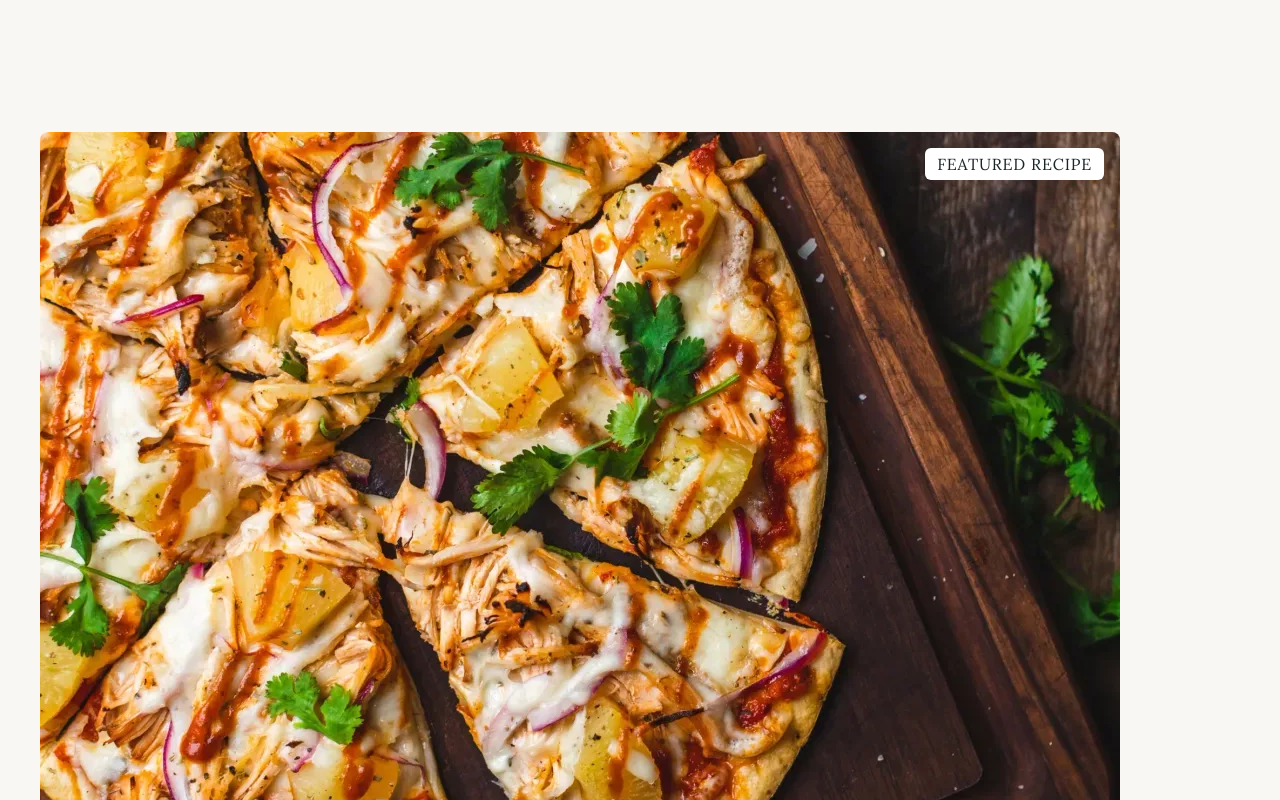
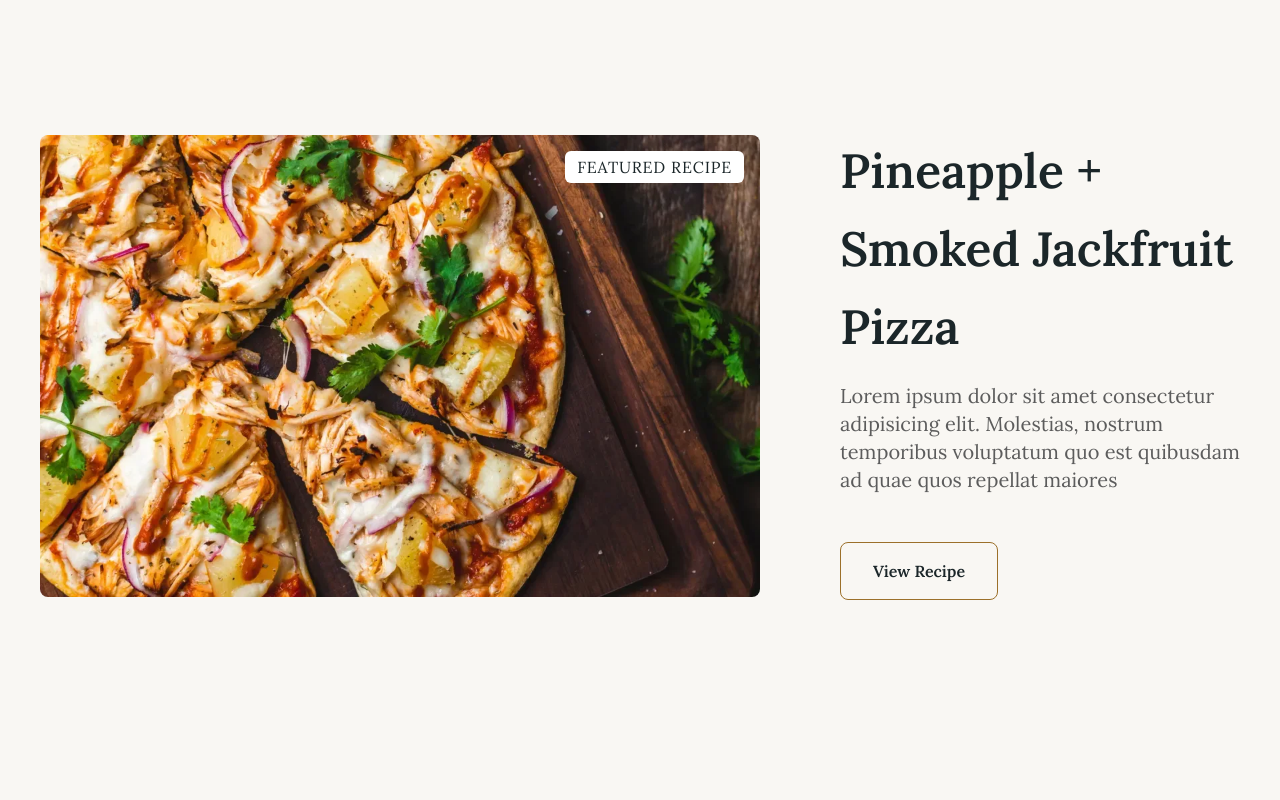
Before and after one commit to HossainRafi/Veggify, a React (Vite) app in the folder frontend/: page / in a window 1280 px wide. Shown: the part 528-1328 px from the top of the page. After the commit the page ends 1208 px from the top, so only its background shows below. Built offline with nearby package versions, Linux system fonts and the light colour scheme.

Commit message:
featured section done

```diff
--- a/frontend/src/pages/home/FeaturedSection.jsx
+++ b/frontend/src/pages/home/FeaturedSection.jsx
@@ -3,11 +3,31 @@ import Featuredimg from "../../assets/featured.webp";
 export const FeaturedSection = () => {
   return (
     <div className="overflow-hidden flex md:flex-row flex-col justify-between items-center sm:my-20 my-4 md:gap-20 gap-12 px-5 lg:px-10">
+      {/* featured image div */}
       <div className="relative">
         <div className="absolute top-4 right-4 bg-white text-secondary px-3 py-1 rounded-md uppercase tracking-wider">
           Featured Recipe
         </div>
-        <img src={Featuredimg} className="rounded-lg"/>
+        <img src={Featuredimg} className="rounded-lg" />
+      </div>
+
+      {/* featured text div */}
+      <div className="text-start sm:w-1/2">
+        <h2 className="text-3xl font-semibold text-secondary sm:text-5xl sm:leading-relaxed">
+          Pineapple + Smoked Jackfruit Pizza
+        </h2>
+        <p className="text-xl mt-4 text-[#5c5c5c]">
+          Lorem ipsum dolor sit amet consectetur adipisicing elit. Molestias,
+          nostrum temporibus voluptatum quo est quibusdam ad quae quos repellat
+          maiores
+        </p>
+        <div className="lg:mt-0 lg:flex-shrink-0">
+          <div className="mt-12 inline-flex">
+            <button className="py-4 px-8 hover:bg-btnColor text-secondary hover:text-white w-full transition ease-in duration-200 text-center text-base font-semibold border border-[#9c702a] focus:outline-none rounded-lg">
+              View Recipe
+            </button>
+          </div>
+        </div>
       </div>
     </div>
   );
```
